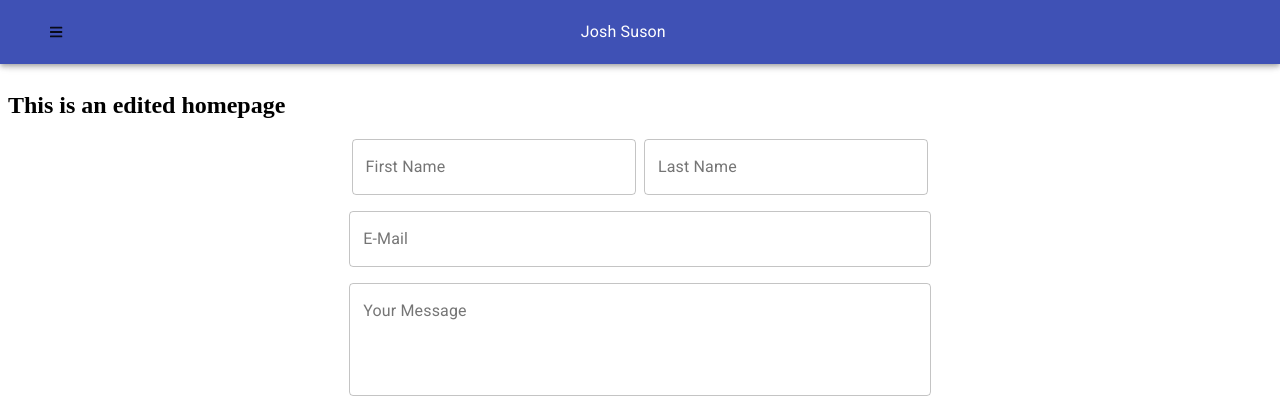
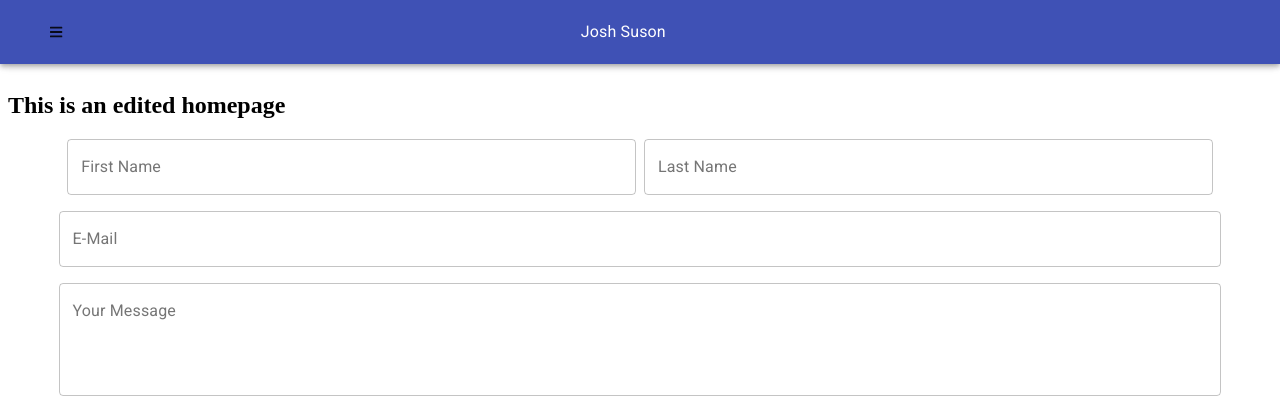
Before and after one commit to joshsuson/myGatsbySite, a Gatsby site: page / in a window 1280 px wide. Shown: the top 409 px of the page. Built offline with nearby package versions, Linux system fonts and the light colour scheme; Gatsby itself is replaced by a stand-in of ours.

Commit message:
working on form

```diff
--- a/src/components/form.jsx
+++ b/src/components/form.jsx
@@ -6,8 +6,10 @@ import clsx from "clsx"
 const useStyles = makeStyles(theme => ({
 	customForm: {
 		textAlign: "center",
-		width: "50%",
 		margin: "0 auto"
+		//	[theme.breakpoints.up("md")]: {
+		//		width: "50%"
+		//	}
 	},
 	nameField: {
 		width: "45%"
```
